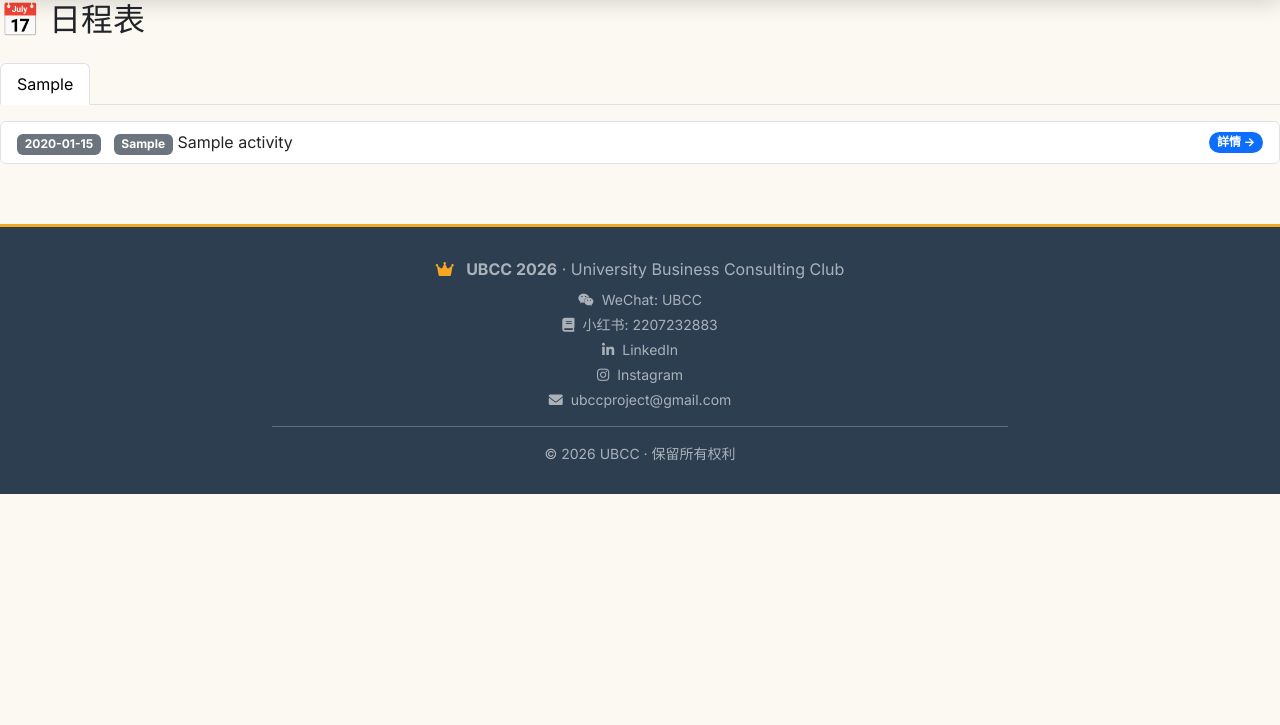
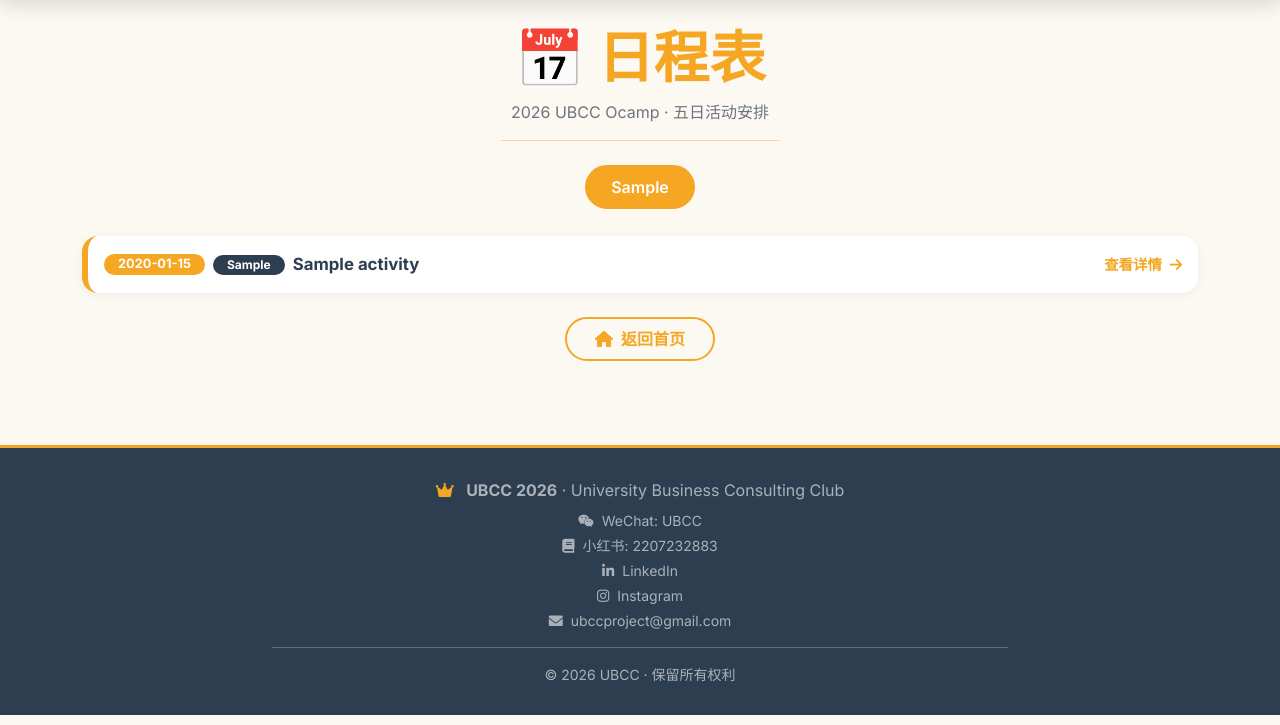
Before and after one commit to Destiny-maker520/UBCC, a Flask app: page /camp in a window 1280 px wide. Shown: the part 75-800 px from the top of the page. Run offline with Flask 3, Linux system fonts and the light colour scheme; tables that the repository leaves empty hold one stand-in row (values such as "Sample post").

Commit message:
Redesign camp page with orange theme and link to independent activity pages

```diff
--- a/app/routes.py
+++ b/app/routes.py
@@ -11,7 +11,6 @@ def index():
 
 @bp.route('/camp')
 def camp():
-    # 自定义时段排序顺序：Morning → Afternoon → Evening
     period_order = case(
         (Activity.period == 'Morning', 1),
         (Activity.period == 'Afternoon', 2),
@@ -21,6 +20,17 @@ def camp():
     activities = Activity.query.order_by(Activity.day, period_order).all()
     days = {}
     for act in activities:
+        # 根据活动标题决定跳转链接
+        if 'O-Campus' in act.title:
+            link = url_for('main.o_campus')
+        elif 'O-Hong' in act.title or '香港游' in act.title or 'O-HK' in act.title:
+            link = url_for('main.o_hk')
+        elif '西环' in act.title or 'O-西环' in act.title:
+            link = url_for('main.o_saiwan')
+        else:
+            link = url_for('main.activity_detail', id=act.id)
+        # 给每个活动添加 link 属性
+        act.link = link
         days.setdefault(act.day, []).append(act)
     return render_template('camp.html', days=days)
 
--- a/app/templates/camp.html
+++ b/app/templates/camp.html
@@ -1,42 +1,97 @@
 {% extends "base.html" %}
 {% block content %}
-<h2 class="mb-4">📅 日程表</h2>
 
-<!-- 按天显示 -->
-<ul class="nav nav-tabs" id="dayTab" role="tablist">
+<div class="container py-4">
+    <!-- 页面标题 -->
+    <div class="text-center mb-4">
+        <h1 class="display-4 fw-bold" style="color: var(--ubcc-dark);">
+            📅 <span class="text-ubcc">日程表</span>
+        </h1>
+        <p class="text-secondary">2026 UBCC Ocamp · 五日活动安排</p>
+        <hr class="w-25 mx-auto" style="border-color: var(--ubcc-orange); opacity: 0.4;">
+    </div>
+
+    <!-- ===== 按天显示（Tab切换） ===== -->
+    <ul class="nav nav-tabs justify-content-center border-0 gap-2" id="dayTab" role="tablist" style="flex-wrap: nowrap; overflow-x: auto; padding-bottom: 4px;">
         {% for day, items in days.items() %}
         <li class="nav-item" role="presentation">
             <button class="nav-link {% if loop.first %}active{% endif %}"
                     id="tab-{{ loop.index }}"
                     data-bs-toggle="tab"
                     data-bs-target="#day-{{ loop.index }}"
-                type="button" role="tab">
+                    type="button" role="tab"
+                    style="border-radius: 50px; padding: 8px 24px; font-weight: 600; border: 2px solid var(--ubcc-orange); color: var(--ubcc-orange); background: transparent; transition: 0.3s;">
                 {{ day }}
             </button>
         </li>
         {% endfor %}
     </ul>
 
-<div class="tab-content mt-3">
+    <div class="tab-content mt-4">
         {% for day, items in days.items() %}
         <div class="tab-pane fade {% if loop.first %}show active{% endif %}"
              id="day-{{ loop.index }}" role="tabpanel">
-        <div class="list-group">
+
+            <!-- 该天活动卡片列表 -->
+            <div class="row g-3">
                 {% for act in items %}
-            <a href="{{ url_for('main.activity_detail', id=act.id) }}"
-               class="list-group-item list-group-item-action d-flex justify-content-between align-items-center">
-                <div>
-                    <span class="badge bg-secondary me-2">{{ act.time }}</span>
-                    <span class="badge bg-{{ 'danger' if act.room_need == 'red' else 'success' if act.room_need == 'green' else 'secondary' }}">
+                <div class="col-12">
+                    <a href="{{ act.link }}" class="text-decoration-none">
+                        <div class="card card-ubcc p-3" style="border-left: 6px solid var(--ubcc-orange); transition: 0.3s;">
+                            <div class="d-flex flex-wrap justify-content-between align-items-center">
+                                <div class="d-flex flex-wrap align-items-center gap-2">
+                                    <span class="badge" style="background: var(--ubcc-orange); color: #fff; padding: 4px 14px; border-radius: 50px; font-size: 0.8rem;">
+                                        {{ act.time }}
+                                    </span>
+                                    <span class="badge" style="background: #2C3E50; color: #fff; padding: 4px 14px; border-radius: 50px; font-size: 0.75rem;">
                                         {{ act.period }}
                                     </span>
+                                    <span class="fw-bold" style="color: var(--ubcc-dark); font-size: 1.05rem;">
                                         {{ act.title }}
+                                    </span>
                                 </div>
-                <span class="badge bg-primary rounded-pill">詳情 →</span>
+                                <span style="color: var(--ubcc-orange); font-size: 0.9rem; font-weight: 600;">
+                                    查看详情 <i class="fas fa-arrow-right ms-1"></i>
+                                </span>
+                            </div>
+                        </div>
                     </a>
+                </div>
                 {% endfor %}
             </div>
         </div>
         {% endfor %}
     </div>
+
+    <!-- ===== 底部返回 ===== -->
+    <div class="text-center mt-4">
+        <a href="{{ url_for('main.index') }}" class="btn btn-outline-ubcc" style="border: 2px solid var(--ubcc-orange); color: var(--ubcc-orange); border-radius: 50px; padding: 8px 28px; font-weight: 600; text-decoration: none;">
+            <i class="fas fa-home me-2"></i>返回首页
+        </a>
+    </div>
+</div>
+
+<!-- 自定义样式：Tab 激活状态 -->
+<style>
+    .nav-tabs .nav-link.active {
+        background: var(--ubcc-orange) !important;
+        color: #fff !important;
+        border-color: var(--ubcc-orange) !important;
+    }
+    .nav-tabs .nav-link:hover:not(.active) {
+        background: rgba(245, 166, 35, 0.1);
+        border-color: var(--ubcc-orange);
+    }
+    .card-ubcc {
+        border-radius: 16px;
+        box-shadow: 0 2px 12px rgba(0,0,0,0.05);
+        transition: 0.3s;
+        background: #fff;
+    }
+    .card-ubcc:hover {
+        transform: translateY(-3px);
+        box-shadow: 0 8px 30px rgba(245, 166, 35, 0.15);
+    }
+</style>
+
 {% endblock %}
```
Lines whose indentation alone changed are shown as unchanged.
